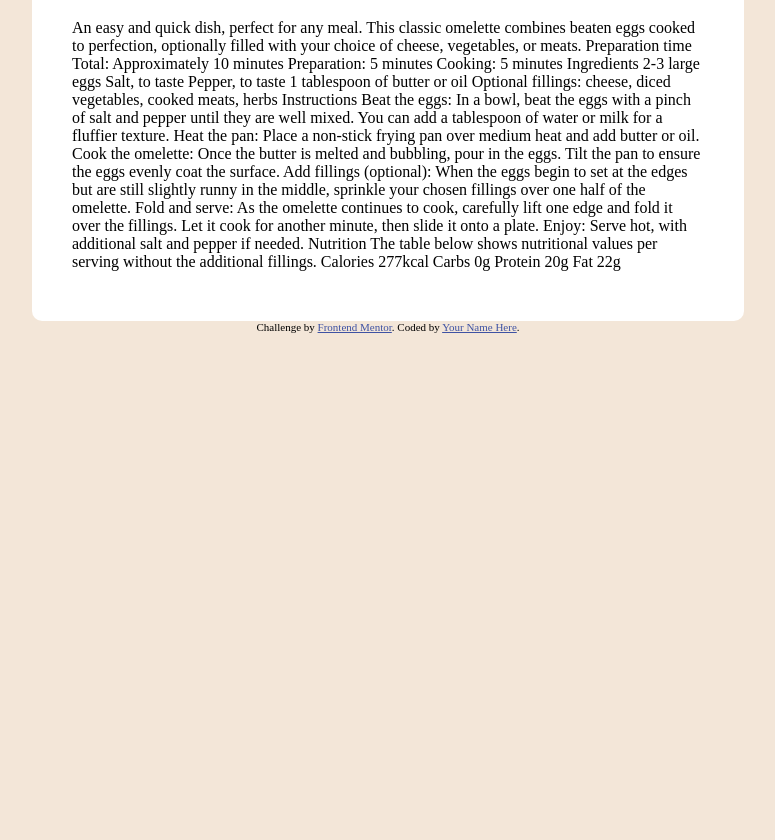
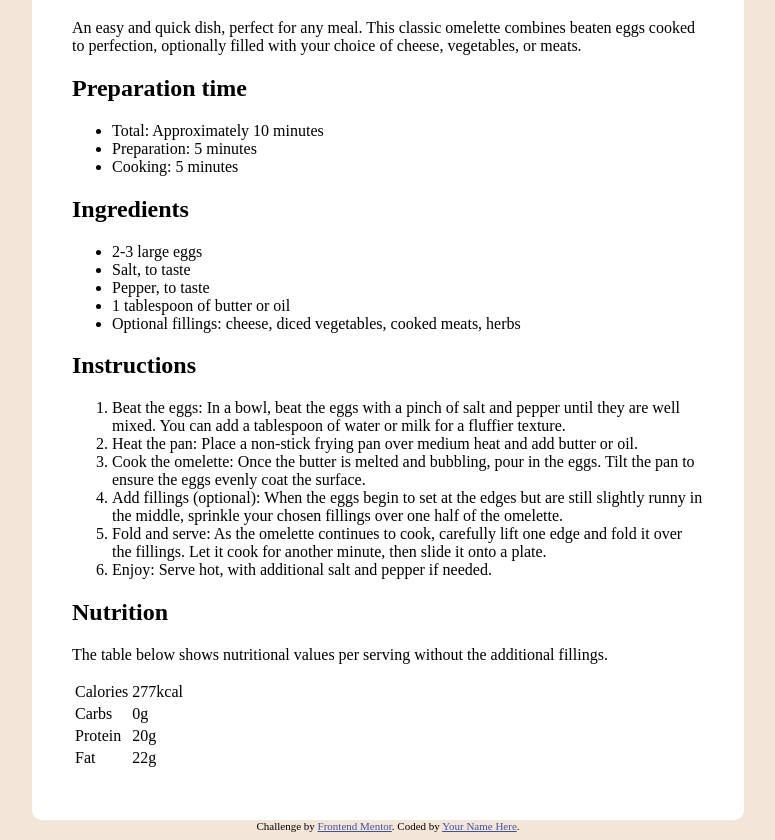
Before and after one commit to vtam2012/recipe-page, a plain HTML site: page index.html in a window 1280 px wide. Shown: the part 420-1260 px from the top of the page, without its empty margins (252-1027 px from the left). Before the commit the page ends 800 px from the top, so only its background shows below. Drawn offline with Linux system fonts and the light colour scheme.

Commit message:
finished adding html

```diff
--- a/index.html
+++ b/index.html
@@ -18,57 +18,55 @@
   <div class="inner-card">
     <img src="./assets/images/image-omelette.jpeg" alt="Omelette"/>
     <h1>Simple Omelette Recipe</h1>
-
-    An easy and quick dish, perfect for any meal. This classic omelette combines beaten eggs cooked
-    to perfection, optionally filled with your choice of cheese, vegetables, or meats.
-
-    Preparation time
-
-    Total: Approximately 10 minutes
-    Preparation: 5 minutes
-    Cooking: 5 minutes
-
-    Ingredients
-
-    2-3 large eggs
-    Salt, to taste
-    Pepper, to taste
-    1 tablespoon of butter or oil
-    Optional fillings: cheese, diced vegetables, cooked meats, herbs
-
-    Instructions
-
-    Beat the eggs: In a bowl, beat the eggs with a pinch of salt and pepper until they are well mixed.
-    You can add a tablespoon of water or milk for a fluffier texture.
-
-    Heat the pan: Place a non-stick frying pan over medium heat and add butter or oil.
-
-    Cook the omelette: Once the butter is melted and bubbling, pour in the eggs. Tilt the pan to ensure
-    the eggs evenly coat the surface.
-
-    Add fillings (optional): When the eggs begin to set at the edges but are still slightly runny in the
-    middle, sprinkle your chosen fillings over one half of the omelette.
-
-    Fold and serve: As the omelette continues to cook, carefully lift one edge and fold it over the
-    fillings. Let it cook for another minute, then slide it onto a plate.
-
-    Enjoy: Serve hot, with additional salt and pepper if needed.
-
-    Nutrition
-
-    The table below shows nutritional values per serving without the additional fillings.
-
-    Calories
-    277kcal
-
-    Carbs
-    0g
-
-    Protein
-    20g
-
-    Fat
-    22g
+    <p>An easy and quick dish, perfect for any meal. This classic omelette combines beaten eggs cooked
+    to perfection, optionally filled with your choice of cheese, vegetables, or meats.</p>
+    <h2>Preparation time</h2>
+    <ul>
+      <li>Total: Approximately 10 minutes</li>
+      <li>Preparation: 5 minutes</li>
+      <li>Cooking: 5 minutes</li>
+    </ul>
+    <h2>Ingredients</h2>
+    <ul>
+      <li>2-3 large eggs</li>
+      <li>Salt, to taste</li>
+      <li>Pepper, to taste</li>
+      <li>1 tablespoon of butter or oil</li>
+      <li>Optional fillings: cheese, diced vegetables, cooked meats, herbs</li>
+    </ul>
+    <h2>Instructions</h2>
+    <ol>
+      <li> Beat the eggs: In a bowl, beat the eggs with a pinch of salt and pepper until they are well mixed.
+      You can add a tablespoon of water or milk for a fluffier texture.</li>
+      <li>Heat the pan: Place a non-stick frying pan over medium heat and add butter or oil.</li>
+      <li>Cook the omelette: Once the butter is melted and bubbling, pour in the eggs. Tilt the pan to ensure
+      the eggs evenly coat the surface.</li>
+      <li>Add fillings (optional): When the eggs begin to set at the edges but are still slightly runny in the
+      middle, sprinkle your chosen fillings over one half of the omelette.</li>
+      <li>Fold and serve: As the omelette continues to cook, carefully lift one edge and fold it over the
+      fillings. Let it cook for another minute, then slide it onto a plate.</li>
+      <li>Enjoy: Serve hot, with additional salt and pepper if needed.</li>
+    </ol>
+    <h2>Nutrition</h2>
+    <p>The table below shows nutritional values per serving without the additional fillings.</p>
+    <table>
+      <tr>
+        <td>Calories</td>
+        <td>277kcal</td>
+      </tr>
+      <tr>
+        <td>Carbs</td>
+        <td>0g</td>
+      </tr>
+      <tr>
+        <td>Protein</td>
+        <td>20g</td>
+      </tr>
+      <tr>
+        <td>Fat</td>
+        <td>22g</td>
+      </tr>
+    </table>
   </div>
 
   <div class="attribution">
```
